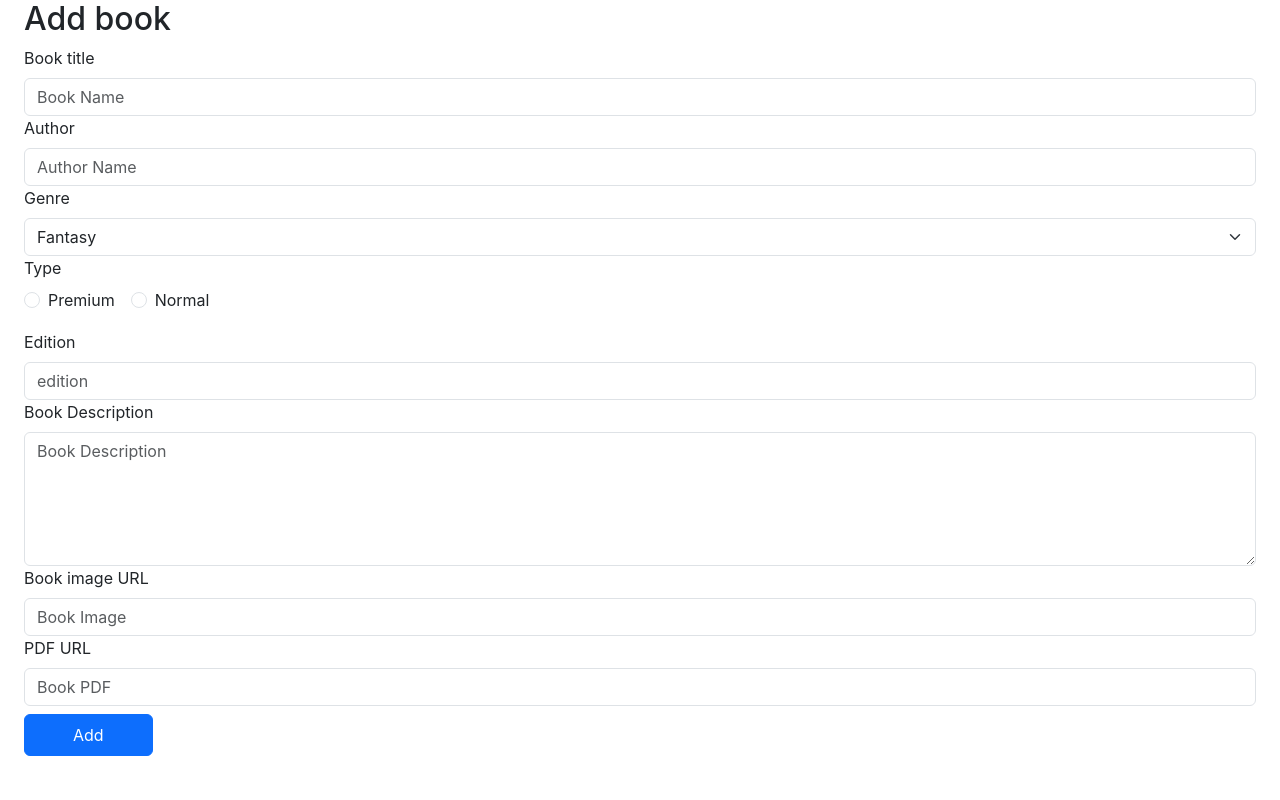
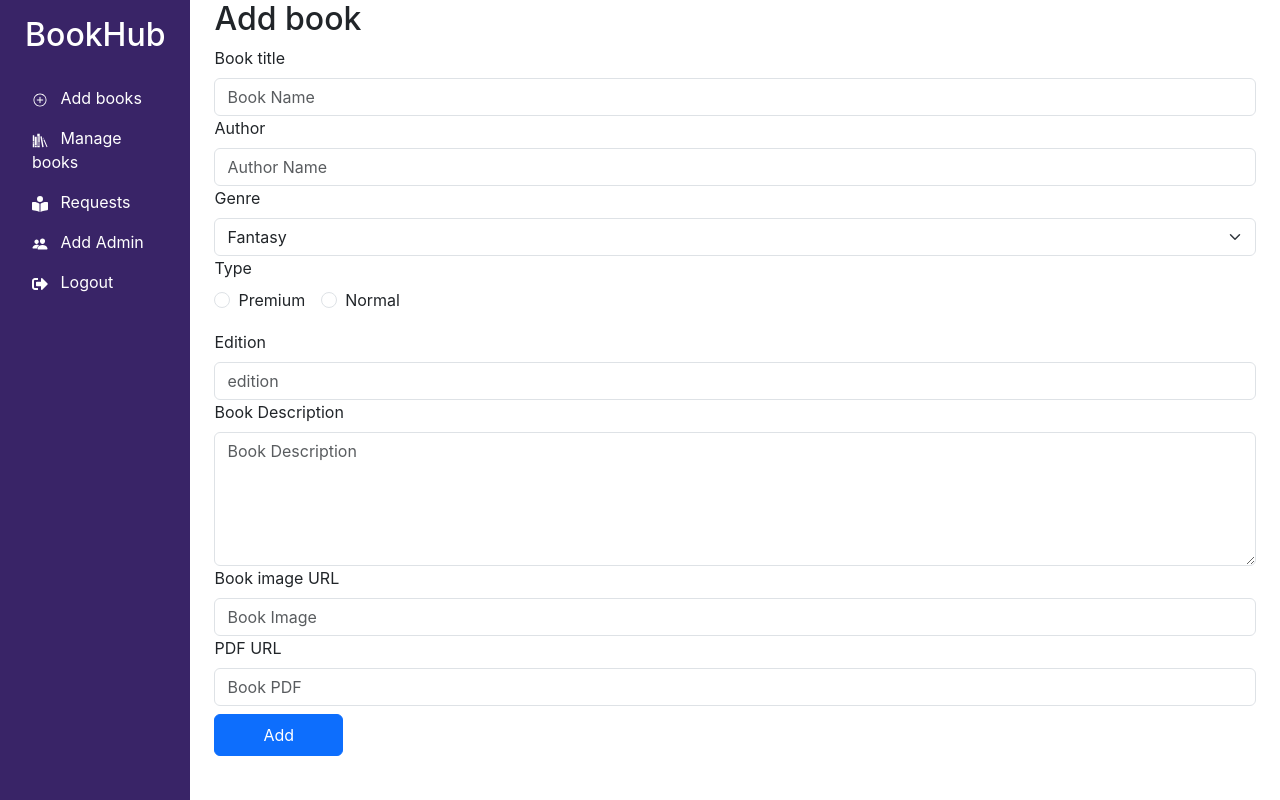
Before and after one commit to ashniv07/bookHub, a React (Vite) app in the folder UI/frontend/: page /addbook in a window 1280 px wide. Built offline with nearby package versions, Linux system fonts and the light colour scheme.

Commit message:
borrow request added

```diff
--- a/UI/frontend/package.json
+++ b/UI/frontend/package.json
@@ -21,6 +21,7 @@
     "react": "^18.3.1",
     "react-bootstrap": "^2.10.4",
     "react-dom": "^18.3.1",
+    "react-icons": "^5.2.1",
     "react-router-dom": "^6.25.1",
     "swiper": "^11.1.4"
   },
--- /dev/null
+++ b/UI/frontend/src/components/BorrowButton.jsx
@@ -0,0 +1,28 @@
+import React from 'react'
+import { useState } from 'react';
+import axios from 'axios';
+
+const BorrowButton = () => {
+    const [userId, setUserId] = useState('');
+    const [bookId, setBookId] = useState('');
+
+    const handleBorrowClick = async () => {
+      console.log("clicked");
+        try {
+          const response = await axios.post('http://localhost:8080/borrow/request', {
+            bookId,
+            userId,
+          });
+          console.log('Borrow request successful:', response.data);
+
+        } catch (error) {
+          console.error('Error sending borrow request:', error);
+
+        }
+      };
+  return (
+    <div><button className="btn btn-primary me-2" onClick={handleBorrowClick} >Borrow</button></div>
+  )
+}
+
+export default BorrowButton
--- /dev/null
+++ b/UI/frontend/src/components/Sidebar.jsx
@@ -0,0 +1,43 @@
+import React from 'react';
+import { IoIosAddCircleOutline } from "react-icons/io";;
+import { FaBookOpenReader } from "react-icons/fa6";
+import {FaSignOutAlt} from "react-icons/fa"
+import { IoPeople } from "react-icons/io5";
+import { GiBookshelf } from "react-icons/gi";
+
+const Sidebar = () => {
+  return (
+    <div className="text-white vh-100 d-flex flex-column p-3" style={{ width: '200px',backgroundColor:'#392467'}}>
+      <h2 className="text-center mb-4">BookHub</h2>
+      <ul className="nav flex-column">
+        <li className="nav-item">
+          <a href="/addbook" className="nav-link text-white">
+            <IoIosAddCircleOutline className="me-2" /> Add books
+          </a>
+        </li>
+        <li className="nav-item">
+          <a href="/manage" className="nav-link text-white">
+            <GiBookshelf className="me-2" /> Manage books
+          </a>
+        </li>
+        <li className="nav-item">
+          <a href="/requests" className="nav-link text-white">
+            <FaBookOpenReader className="me-2" /> Requests
+          </a>
+        </li>
+        <li className="nav-item mt-auto">
+          <a href="#" className="nav-link text-white">
+            <IoPeople className="me-2" /> Add Admin
+          </a>
+        </li>
+        <li className="nav-item mt-auto">
+          <a href="#" className="nav-link text-white">
+            <FaSignOutAlt className="me-2" /> Logout
+          </a>
+        </li>
+      </ul>
+    </div>
+  );
+};
+
+export default Sidebar;
--- a/UI/frontend/src/pages/Admin/Addbook.jsx
+++ b/UI/frontend/src/pages/Admin/Addbook.jsx
@@ -3,6 +3,7 @@ import { useState } from 'react';
 import Form from 'react-bootstrap/Form';
 import Button from 'react-bootstrap/Button';
 import "bootstrap/dist/css/bootstrap.min.css";
+import Sidebar from '../../components/Sidebar';
 
 const Addbook = () => {
     const bookCategories = [
@@ -68,7 +69,9 @@ const Addbook = () => {
 
 
     return (
-      <div className='px-4 my-12'>
+      <div className='addbook' style={{display:"flex"}}>
+  <Sidebar/>
+      <div className='px-4 my-12' style={{width:"90%"}}>
         <h2 className='mb-8 text-3xl font-bold'>Add book</h2>
         <Form onSubmit={handleBookSubmitted} className="flex flex-col gap-4 lg:w-[1180px] mx-auto">
         <Form.Group className='flex flex-wrap gap-8'>
@@ -128,6 +131,8 @@ const Addbook = () => {
 
       </Form>
       </div>
+
+      </div>
     );
   };
 
--- a/UI/frontend/src/pages/Admin/Managebook.jsx
+++ b/UI/frontend/src/pages/Admin/Managebook.jsx
@@ -1,4 +1,5 @@
 import React, { useState, useEffect } from 'react';
+import Sidebar from '../../components/Sidebar';
 
 const Managebook = () => {
     const [allBooks, setAllBooks] = useState([]);
@@ -67,7 +68,9 @@ const Managebook = () => {
 
 
     return (
-        <div className="container my-12">
+        <div className="manage"style={{display:"flex"}}>
+            <Sidebar/>
+        <div className="container my-12 " style={{width:"80%"}}>
             <h2 className="mb-4 text-3xl font-bold">Manage Your Books</h2>
 
             <table className="table table-striped table-bordered">
@@ -204,6 +207,7 @@ const Managebook = () => {
                 </tbody>
             </table>
         </div>
+        </div>
     );
 };
 
--- a/UI/frontend/src/pages/BookDetails.jsx
+++ b/UI/frontend/src/pages/BookDetails.jsx
@@ -2,6 +2,7 @@ import React, { useEffect, useState } from 'react';
 import axios from 'axios';
 import { useParams } from 'react-router-dom';
 import Appbar from '../components/Appbar';
+import BorrowButton from '../components/BorrowButton';
 
 const BookDetails = () => {
     const { id } = useParams();
@@ -50,7 +51,7 @@ const BookDetails = () => {
             <p><strong>Type:</strong> {book.type}</p>
             <p><strong>Edition:</strong> {book.edition}</p>
             <div className="mt-3">
-                <button className="btn btn-primary me-2">Borrow</button>
+               <BorrowButton/>
                 <button className="btn btn-secondary">To Be Read</button>
             </div>
         </div>
--- a/UI/frontend/src/pages/Genrebooks.jsx
+++ b/UI/frontend/src/pages/Genrebooks.jsx
@@ -10,6 +10,7 @@ const GenreBooks = () => {
     const navigate = useNavigate();
 
     useEffect(() => {
+
         const fetchBooks = async () => {
             try {
                 const response = await axios.get(`http://localhost:8080/genre/${genre}`);
@@ -26,6 +27,7 @@ const GenreBooks = () => {
     }, [genre]);
 
     const handleCardClick = (id) => {
+        console.log('Clicked book ID:', id);
         navigate(`/book/${id}`);
     };
 
```
Also changed, not shown: 1 other file (tests, documents, lock files or other folders).
